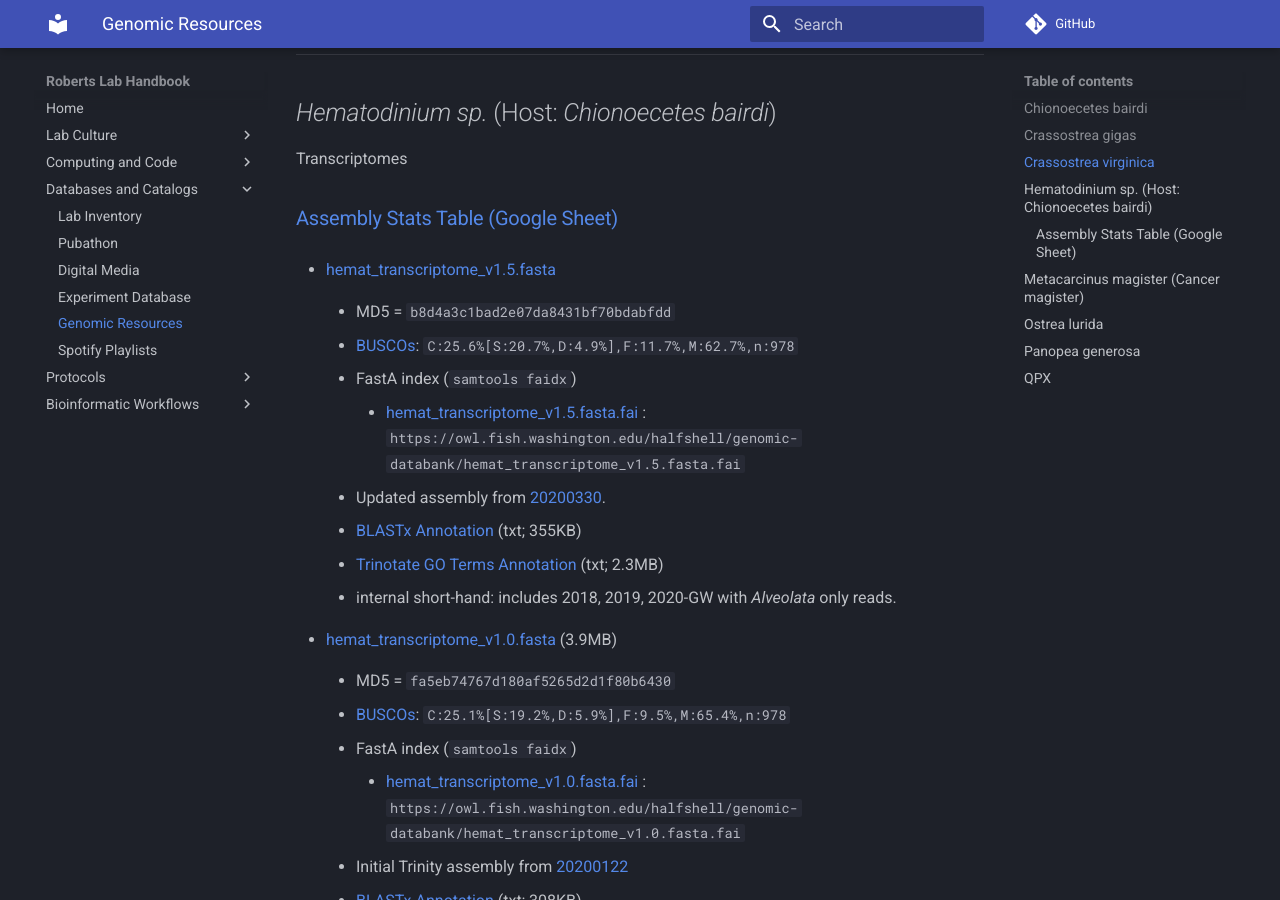
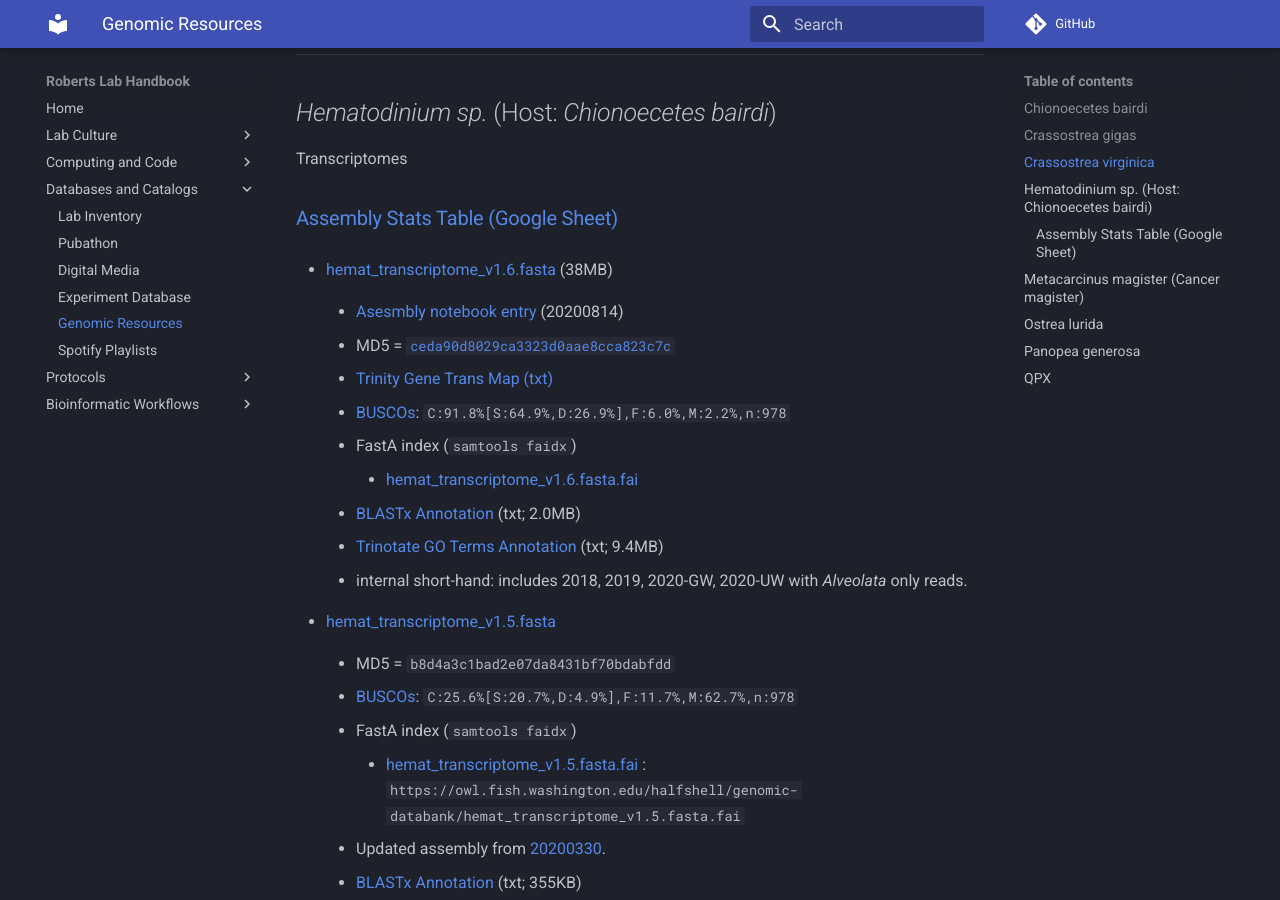
Before and after one commit to RobertsLab/resources, an MkDocs documentation site: the page built from docs/Genomic-Resources.md, in a window 1280 px wide and 900 px high, scrolled down 7283 px. Built offline with MkDocs 1.6.1 and Material for MkDocs 9.7.7, drawn with Linux system fonts in a browser that asks for light colours; comment, search, counter and statistics services are not loaded.

Commit message:
add hemat v1.6 transcriptome info and URLs

````diff
--- a/docs/Genomic-Resources.md
+++ b/docs/Genomic-Resources.md
@@ -332,7 +332,25 @@ Transcriptomes
 
 ### [Assembly Stats Table (Google Sheet)](https://docs.google.com/spreadsheets/d/1A81cFdFw5Mlks5DWMmq0-8eVqyTXqmoCsHNWs95N_p4/edit?usp=sharing)
 
+* [hemat_transcriptome_v1.6.fasta](https://gannet.fish.washington.edu/Atumefaciens/20200814_hemat_trinity_v1.6_v1.7/hemat_transcriptome_v1.6.fasta_trinity_out_dir/hemat_transcriptome_v1.6.fasta) (38MB)
 
+    - [Asesmbly notebook entry](https://robertslab.github.io/sams-notebook/2020/08/14/Transcriptome-Assembly-Hematodinium-Transcriptomes-v1.6-and-v1.7-with-Trinity-on-Mox.html) (20200814)
+
+    - MD5 = [`ceda90d8029ca3323d0aae8cca823c7c`](https://gannet.fish.washington.edu/Atumefaciens/20200814_hemat_trinity_v1.6_v1.7/hemat_transcriptome_v1.6.fasta_trinity_out_dir/hemat_transcriptome_v1.6.fasta.checksum.md5)
+
+    - [Trinity Gene Trans Map (txt)](https://gannet.fish.washington.edu/Atumefaciens/20200814_hemat_trinity_v1.6_v1.7/hemat_transcriptome_v1.6.fasta_trinity_out_dir/hemat_transcriptome_v1.6.fasta.gene_trans_map)
+
+    - [BUSCOs](https://robertslab.github.io/sams-notebook/2020/08/14/Transcriptome-Assessment-BUSCO-Metazoa-on-Hematodinium-v1.6-v1.7-v2.1-and-v3.1-on-Mox.html): `C:91.8%[S:64.9%,D:26.9%],F:6.0%,M:2.2%,n:978`
+
+    - FastA index (```samtools faidx```)
+
+        - [hemat_transcriptome_v1.6.fasta.fai](https://gannet.fish.washington.edu/Atumefaciens/20200814_hemat_trinity_v1.6_v1.7/hemat_transcriptome_v1.6.fasta_trinity_out_dir/hemat_transcriptome_v1.6.fasta.fai)
+
+    - [BLASTx Annotation](https://gannet.fish.washington.edu/Atumefaciens/20200814_hemat_diamond_blastx_v1.6_v1.7_v2.1_v3.1/hemat_transcriptome_v1.6.fasta.blastx.outfmt6) (txt; 2.0MB)
+
+    - [Trinotate GO Terms Annotation](https://gannet.fish.washington.edu/Atumefaciens/20200826_hemat_trinotate_transcriptome-v1.6/20200826.hemat_transcriptome_v1.6.fasta.trinotate.go_annotations.txt) (txt; 9.4MB)
+
+    - internal short-hand: includes 2018, 2019, 2020-GW, 2020-UW with _Alveolata_ only reads.
 
 * [hemat_transcriptome_v1.5.fasta](https://owl.fish.washington.edu/halfshell/genomic-databank/hemat_transcriptome_v1.5.fasta)
 
````
